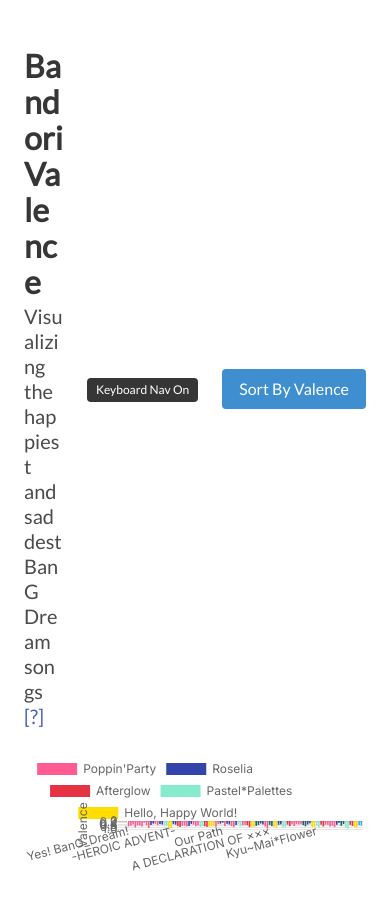
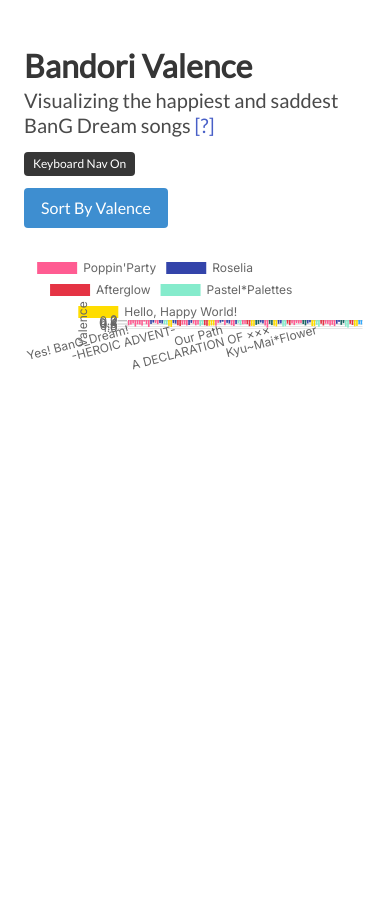
Before and after one commit to supreme-chocomint/bandori-valence, a plain HTML site: page index.html in a window 390 px wide. After the commit the page ends 844 px from the top, so only its background shows below. Drawn offline with nearby package versions, Linux system fonts and the light colour scheme.

Commit message:
fix squished title on mobile

```diff
--- a/css/index.css
+++ b/css/index.css
@@ -1,6 +1,11 @@
 body,
 button {
   font-family: 'Lato', 'Noto Sans JP', sans-serif;
+}
+
+.is-paddingless-vertical {
+  padding-top: 0;
+  padding-bottom: 0;
 }
 
 #valence-chart-wrapper {
--- a/index.html
+++ b/index.html
@@ -44,7 +44,7 @@
   <section class="section">
     <div class="container">
 
-      <div class="columns is-vcentered is-mobile">
+      <div class="columns is-vcentered">
         <div class="column">
           <h1 class="title">
             Bandori Valence
@@ -56,7 +56,7 @@
             </a>
           </p>
         </div>
-        <div class="column is-narrow">
+        <div class="column is-narrow is-paddingless-vertical">
           <span class="tag is-dark valence-chart-focus is-hidden">
             Keyboard Nav On
           </span>
```
